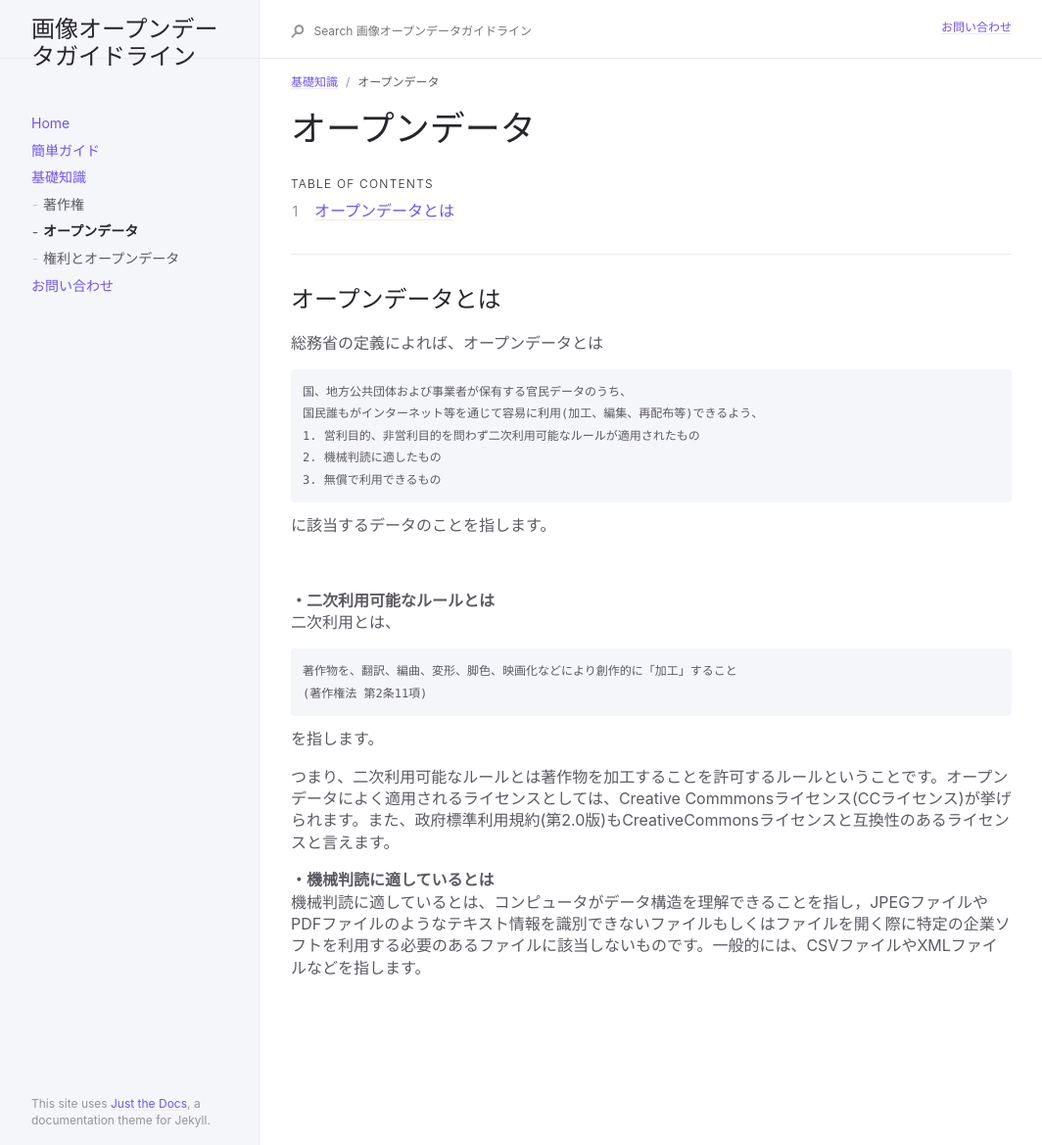
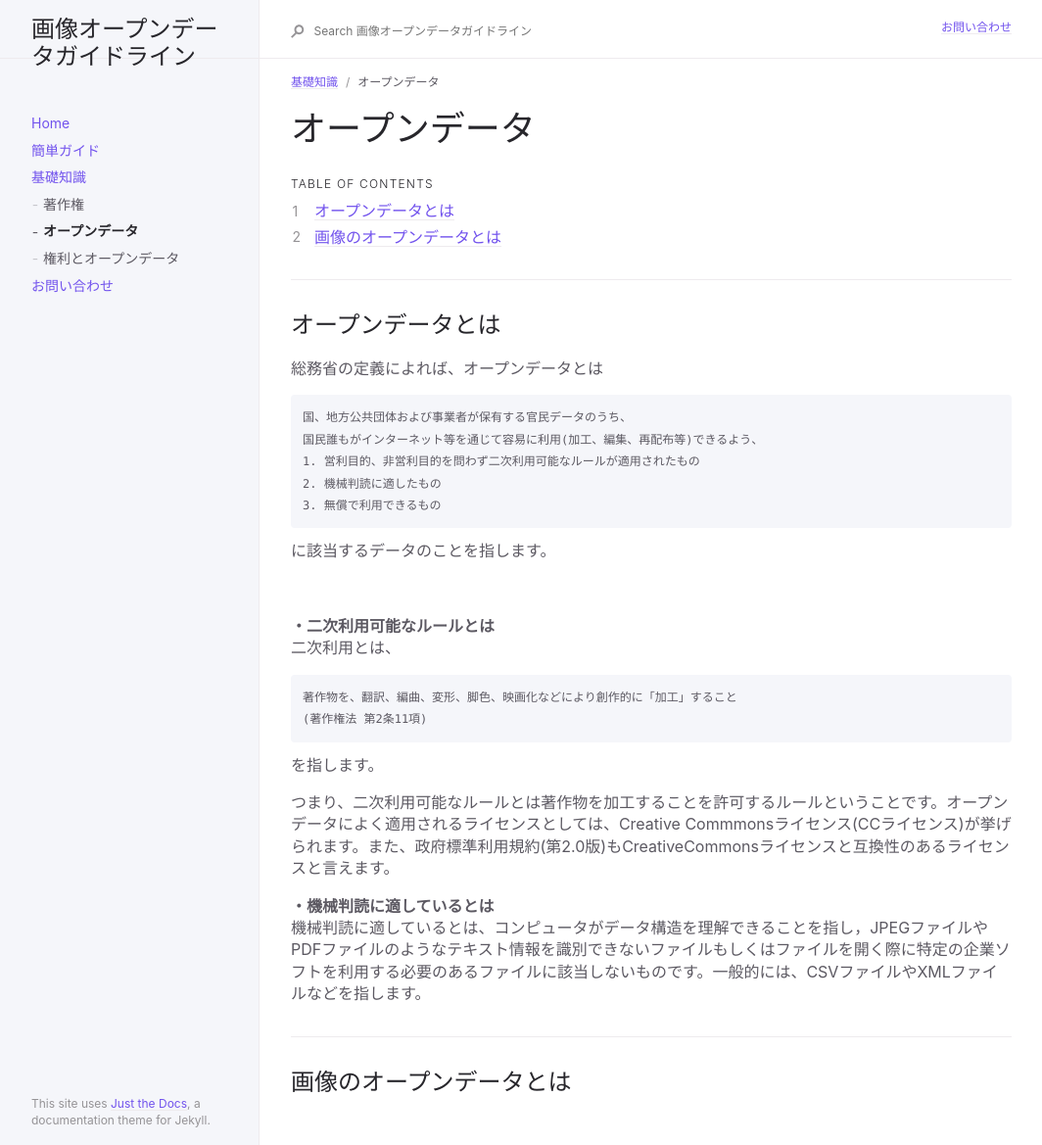
Before and after one commit to ayane0321/image-opendata-guide, a Jekyll site: the page built from docs/basic/opendata.md, in a window 1280 px wide. Shown: the whole page at 98% size, without its empty margins (91-1155 px from the left). Built offline with Jekyll 4.4.1, drawn with Linux system fonts in a browser that asks for light colours.

Commit message:
add opendata

```diff
--- a/docs/basic/opendata.md
+++ b/docs/basic/opendata.md
@@ -41,3 +41,7 @@ nav_order: 2
 
 **・機械判読に適しているとは**
 機械判読に適しているとは、コンピュータがデータ構造を理解できることを指し，JPEGファイルやPDFファイルのようなテキスト情報を識別できないファイルもしくはファイルを開く際に特定の企業ソフトを利用する必要のあるファイルに該当しないものです。一般的には、CSVファイルやXMLファイルなどを指します。
+
+---
+
+## 画像のオープンデータとは
```
